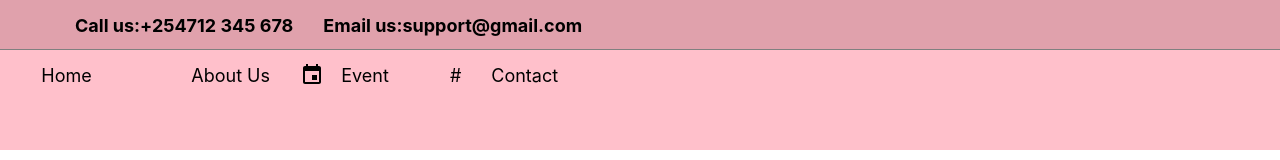
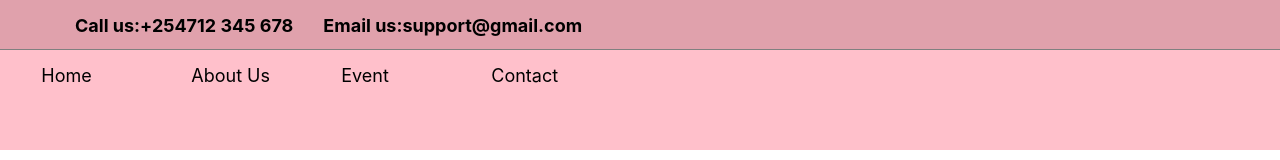
Before and after one commit to Diana-nyamai/CharityFundWebsite, a React (Create React App) app: page / in a window 1280 px wide. Shown: the top 160 px of the page. Built offline with nearby package versions, Linux system fonts and the light colour scheme.

Commit message:
new update

```diff
--- a/src/Navigation/NavBarData.js
+++ b/src/Navigation/NavBarData.js
@@ -1,25 +1,24 @@
 import React from 'react';
-import EventIcon from '@material-ui/icons/Event';
+
 
 
 export const NavBarData = [
     {
         title:"Home",
         link:"#"
+
     },
+
     {
         title:"About Us",
-
         link:"#"
     },
     {
         title:"Event",
-        icon:<EventIcon/>,
         link:"#"
     },
     {
         title:"Contact",
-        icon:"#",
         link:"#"
     },
 ]
```
Also changed, not shown: 1 other file (tests, documents, lock files or other folders).
